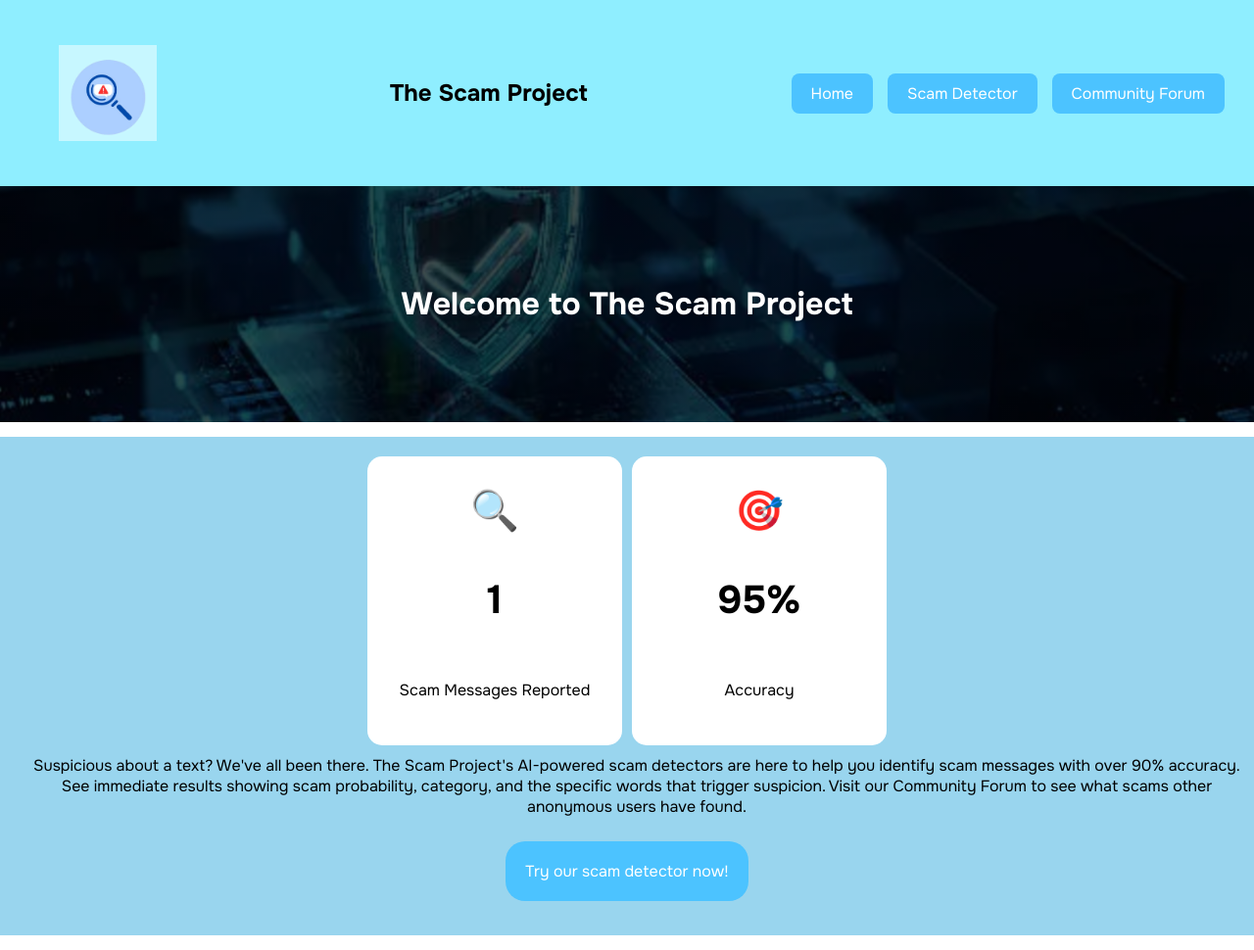
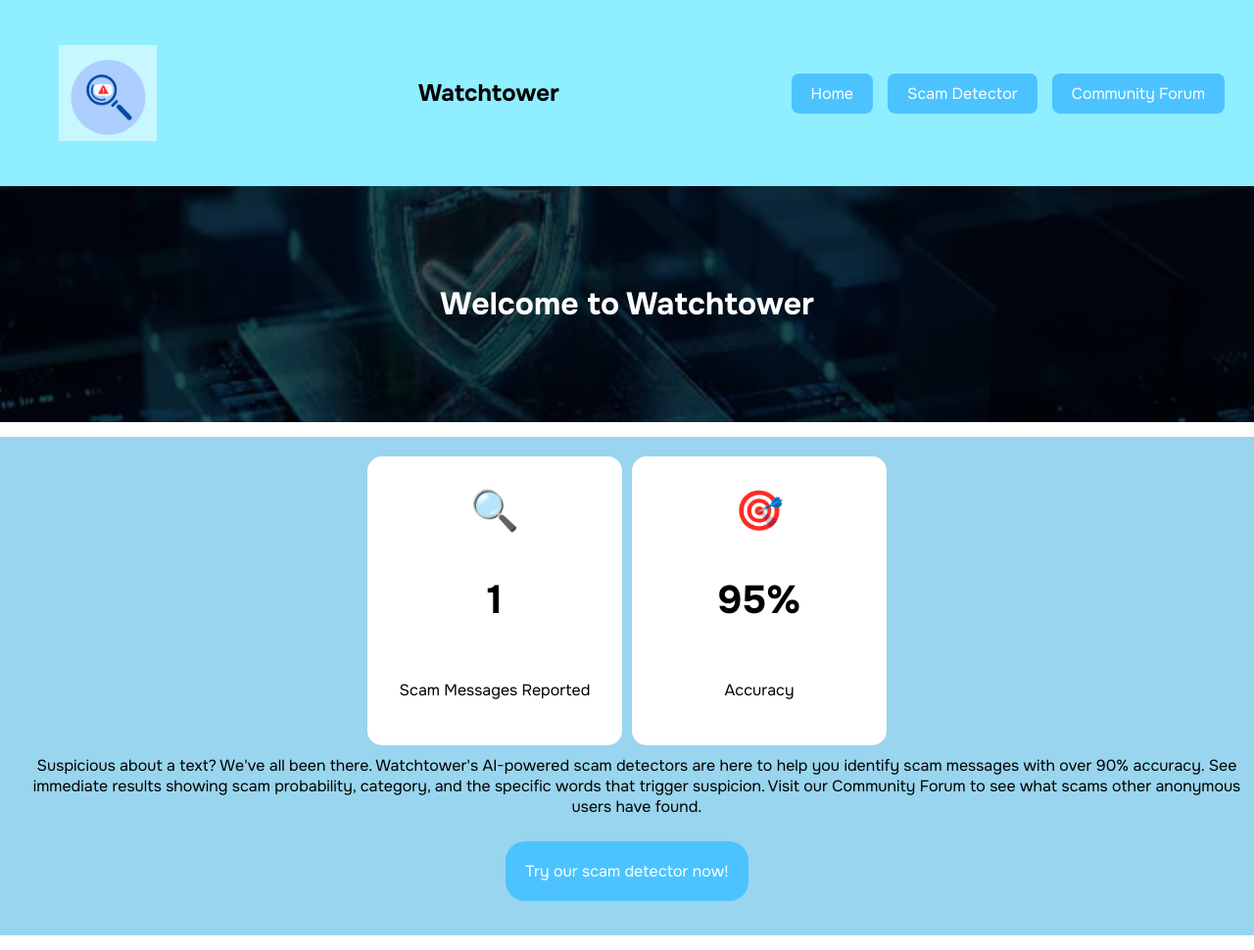
Before and after one commit to 1047267-LWSD/spam-project, a Flask app: page / in a window 1280 px wide. Shown: the whole page at 98% size. Run offline with Flask 3, Linux system fonts and the light colour scheme; parts of the project's set-up code (start-up, migrations or seed data) failed here and were passed over; some libraries are stand-ins or nearby versions.

Commit message:
Changed App Name

```diff
--- a/backend/templates/forum.html
+++ b/backend/templates/forum.html
@@ -15,7 +15,7 @@
         <div class = 'logo'>
             <img src = '/static/Logo.png'></img>
         </div>
-        <h2 id = 'app-name'>The Scam Project</h2>
+        <h2 id = 'app-name'>Watchtower</h2>
         <div class = 'nav-links'>
         <a href = '/'>Home</a>
         <a href = '/detector'>Scam Detector</a>
--- a/backend/templates/free-spam.html
+++ b/backend/templates/free-spam.html
@@ -14,7 +14,7 @@
         <div class = 'logo'>
             <img src = '/static/Logo.png'></img>
         </div>
-        <h2 id = 'app-name'>The Scam Project</h2>
+        <h2 id = 'app-name'>Watchtower</h2>
         <div class = 'nav-links'>
         <a href = '/'>Home</a>
         <a href = '/detector'>Spam Detector</a>
--- a/backend/templates/homepage.html
+++ b/backend/templates/homepage.html
@@ -8,21 +8,21 @@
     <link rel="preconnect" href="https://fonts.googleapis.com">
     <link rel="preconnect" href="https://fonts.gstatic.com" crossorigin>
     <link href="https://fonts.googleapis.com/css2?family=Onest:wght@100..900&display=swap" rel="stylesheet">
-    <title>The Scam Project</title>
+    <title>Watchtower</title>
 </head>
 <body>
     <div class = 'navbar'>
         <div class = 'logo'>
             <img src = '/static/Logo.png'></img>
         </div>
-        <h2 id = 'app-name'>The Scam Project</h2>
+        <h2 id = 'app-name'>Watchtower</h2>
         <div class = 'nav-links'>
         <a href = '/index'>Home</a>
         <a href = '/detector'>Scam Detector</a>
         <a href = '/forum'>Community Forum</a>
         </div>
     </div>
-    <h1>The Scam Project</h1>
+    <h1>Watchtower</h1>
     <div class = "description-box" style = 'align-items: center;'>
     <h2 id = 'header' style = 'text-align: center'>Hi User!</h2>
     <div class="stats-container">
--- a/backend/templates/index1.html
+++ b/backend/templates/index1.html
@@ -14,7 +14,7 @@
         <div class = 'logo'>
             <img src = '/static/Logo.png'></img>
         </div>
-        <h2 id = 'app-name'>The Scam Project</h2>
+        <h2 id = 'app-name'>Watchtower</h2>
         <div class = 'nav-links'>
         <a href = '/'>Home</a>
         <a href = '/detector'>Scam Detector</a>
--- a/backend/templates/landing-page.html
+++ b/backend/templates/landing-page.html
@@ -7,7 +7,7 @@
     <link rel="preconnect" href="https://fonts.googleapis.com">
     <link rel="preconnect" href="https://fonts.gstatic.com" crossorigin>
     <link href="https://fonts.googleapis.com/css2?family=Onest:wght@100..900&display=swap" rel="stylesheet">
-    <title>The Scam Project</title>
+    <title>Watchtower</title>
 
 </head>
 <body>
@@ -15,14 +15,14 @@
         <div class = 'logo'>
             <img src = '/static/Logo.png'></img>
         </div>
-        <h2 id = 'app-name'>The Scam Project</h2>
+        <h2 id = 'app-name'>Watchtower</h2>
         <div class = 'nav-links'>
         <a href = '/'> Home </a>
         <a href = '/detector'>Scam Detector</a>
         <a href = '/forum'>Community Forum</a>
         </div>
     </div>
-    <h1>Welcome to The Scam Project</h1>
+    <h1>Welcome to Watchtower</h1>
     <div class = "description-box" style = 'align-items: center;'>
     <div class="stats-container" style = 'display: flex; flex-direction: row; gap: 10px;'>
     <div class="stat-card" style = 'text-align: center; background-color: white; border-radius: 15px; width: 200px; padding: 30px; display: flex;
@@ -38,7 +38,7 @@
         <p class="stat-label">Accuracy</p>
     </div>
 </div>
-     <p id = 'description' style = 'padding: 10px'>Suspicious about a text? We've all been there. The Scam Project's AI-powered scam detectors are here to help you identify scam messages with over 90% accuracy. See immediate results showing scam probability, category, and the specific words that trigger suspicion. Visit our Community Forum to see what scams other anonymous users have found.</p>
+     <p id = 'description' style = 'padding: 10px'>Suspicious about a text? We've all been there. Watchtower's AI-powered scam detectors are here to help you identify scam messages with over 90% accuracy. See immediate results showing scam probability, category, and the specific words that trigger suspicion. Visit our Community Forum to see what scams other anonymous users have found.</p>
      <a id = 'encouragement' href = '/detector'>Try our scam detector now!</a>
     </div>
 
--- a/backend/templates/login.html
+++ b/backend/templates/login.html
@@ -13,7 +13,7 @@
         <div class="max-w-md w-full">
             <div class="text-center mb-8">
                 <h1 class="heading-font text-4xl font-bold text-white-900 mb-2">Welcome Back</h1>
-                <p class="body-font text-gray-600">Sign in to access The Scam Project</p>
+                <p class="body-font text-gray-600">Sign in to access Watchtower</p>
             </div>
 
             <div class="bg-white rounded-2xl shadow-lg p-8">
--- a/capacitor.config.json
+++ b/capacitor.config.json
@@ -1,6 +1,6 @@
 {
   "appId": "com.riya.scamproject",
-  "appName": "The Scam Project",
+  "appName": "Watchtower",
   "webDir": "static",
   "server": {
     "url": "https://spam-project-ylde.onrender.com/",
```
Also changed, not shown: 1 other file.
